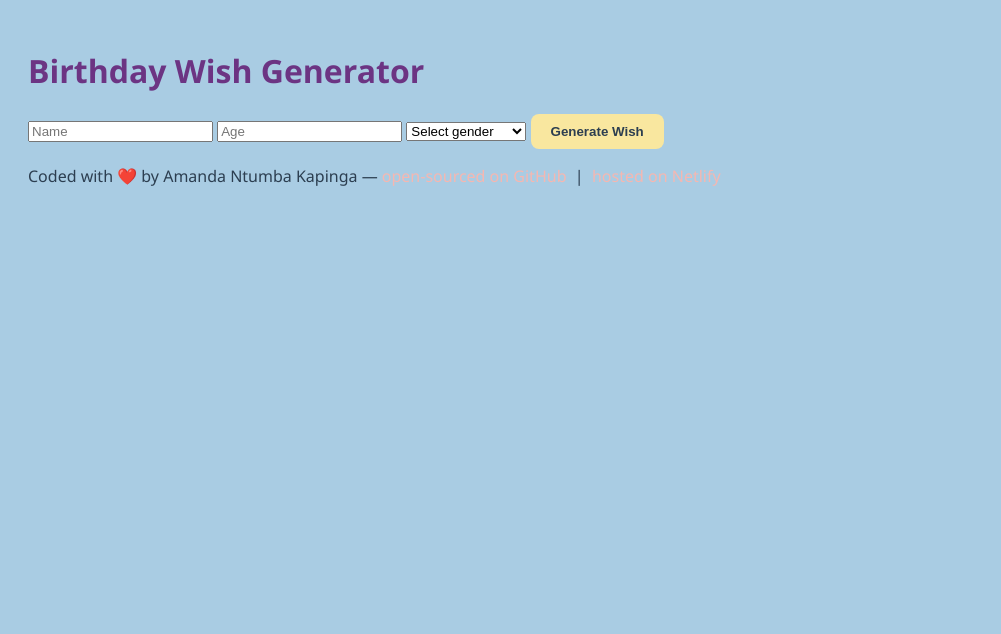
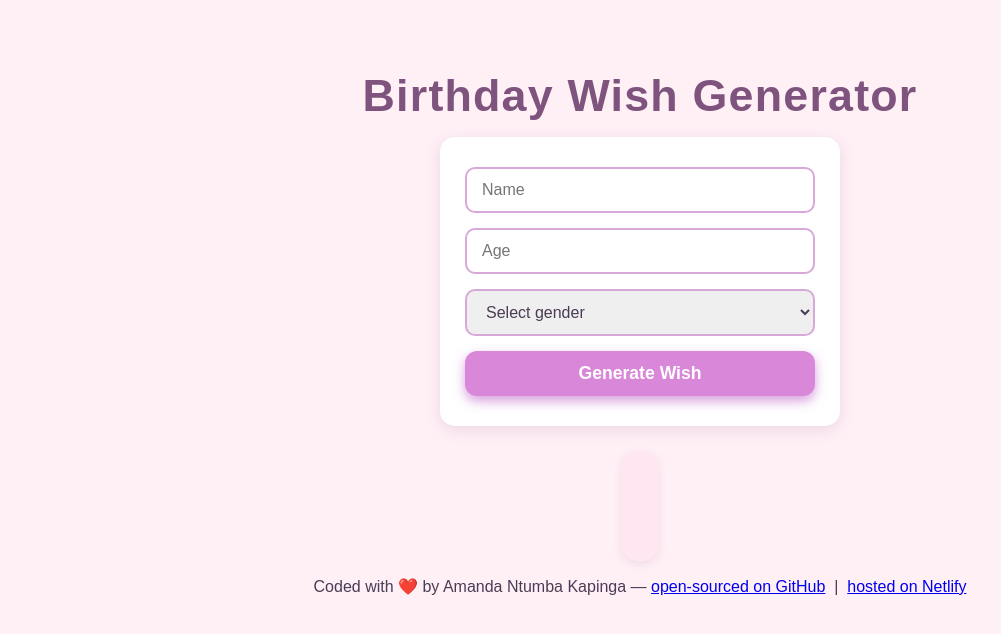
Before and after one commit to Aamandamycine/Alyx-Birthday-Wish-Generator, a plain HTML site: page index.html in a window 1280 px wide. Shown: the whole page, without its empty margins (0-1001 px from the left). Drawn offline with Linux system fonts and the light colour scheme.

```diff
--- a/style.css
+++ b/style.css
@@ -1,43 +1,102 @@
+/* Base styles */
 body {
-  background-color: #a9cce3; /* pastel blue */
-  color: #2c3e50; /* dark text */
-  font-family: "Segoe UI", Tahoma, Geneva, Verdana, sans-serif;
-  padding: 20px;
+  font-family: "Poppins", sans-serif;
+  background: #fff0f6; /* soft pink background */
+  color: #4a3c55; /* muted plum text */
+  display: flex;
+  flex-direction: column;
+  align-items: center;
+  padding: 40px 20px;
+  min-height: 100vh;
+  margin: 0;
 }
 
-h1,
-h3 {
-  color: #6c3483; /* pastel purple - a bit deeper for headings */
+h1 {
+  font-weight: 700;
+  font-size: 2.8rem;
+  margin-bottom: 1rem;
+  color: #7e547e; /* deeper mauve */
+  text-align: center;
+  letter-spacing: 1.2px;
 }
 
+/* Form container */
+form#wish-form {
+  background: #ffffff;
+  padding: 30px 25px;
+  border-radius: 15px;
+  box-shadow: 0 4px 15px rgba(179, 139, 179, 0.25);
+  max-width: 350px;
+  width: 100%;
+  display: flex;
+  flex-direction: column;
+  gap: 15px;
+}
+
+/* Inputs and select */
+input[type="text"],
+input[type="number"],
+select {
+  padding: 12px 15px;
+  border: 2px solid #d8a9d8; /* soft lavender */
+  border-radius: 10px;
+  font-size: 1rem;
+  outline: none;
+  transition: border-color 0.3s ease;
+  font-family: "Poppins", sans-serif;
+  color: #4a3c55;
+}
+
+input[type="text"]:focus,
+input[type="number"]:focus,
+select:focus {
+  border-color: #b763b7; /* deeper purple on focus */
+  box-shadow: 0 0 6px #b763b7aa;
+}
+
+/* Button */
 button {
-  background-color: #f9e79f; /* pastel yellow */
+  padding: 12px 20px;
+  background: #d987d9; /* pastel pink-purple */
+  color: #fff;
+  font-size: 1.1rem;
+  font-weight: 600;
   border: none;
-  color: #2c3e50;
-  padding: 10px 20px;
-  border-radius: 8px;
+  border-radius: 12px;
   cursor: pointer;
-  font-weight: bold;
-  transition: background-color 0.3s ease;
+  box-shadow: 0 5px 12px #c56eccaa;
+  transition: background-color 0.3s ease, box-shadow 0.3s ease;
 }
 
 button:hover {
-  background-color: #d7bde2; /* pastel purple hover */
+  background: #b763b7; /* darker purple on hover */
+  box-shadow: 0 7px 15px #9e4ea9cc;
 }
 
-a {
-  color: #f5b7b1; /* pastel pink */
-  text-decoration: none;
+/* Output container */
+#output {
+  margin-top: 25px;
+  max-width: 350px;
+  background: #ffe6f0; /* very soft pink */
+  padding: 20px 18px;
+  border-radius: 15px;
+  font-size: 1.15rem;
+  font-weight: 500;
+  color: #5b3e60;
+  min-height: 70px;
+  text-align: center;
+  box-shadow: 0 3px 10px rgba(181, 132, 165, 0.2);
+  line-height: 1.4;
 }
 
-a:hover {
-  text-decoration: underline;
+/* Responsive tweaks */
+@media (max-width: 400px) {
+  form#wish-form,
+  #output {
+    max-width: 90vw;
+  }
+
+  h1 {
+    font-size: 2.2rem;
+  }
 }
-
-.output {
-  background-color: #f5b7b1; /* pastel pink */
-  padding: 15px;
-  border-radius: 10px;
-  margin-top: 20px;
-  font-style: italic;
-}
```
